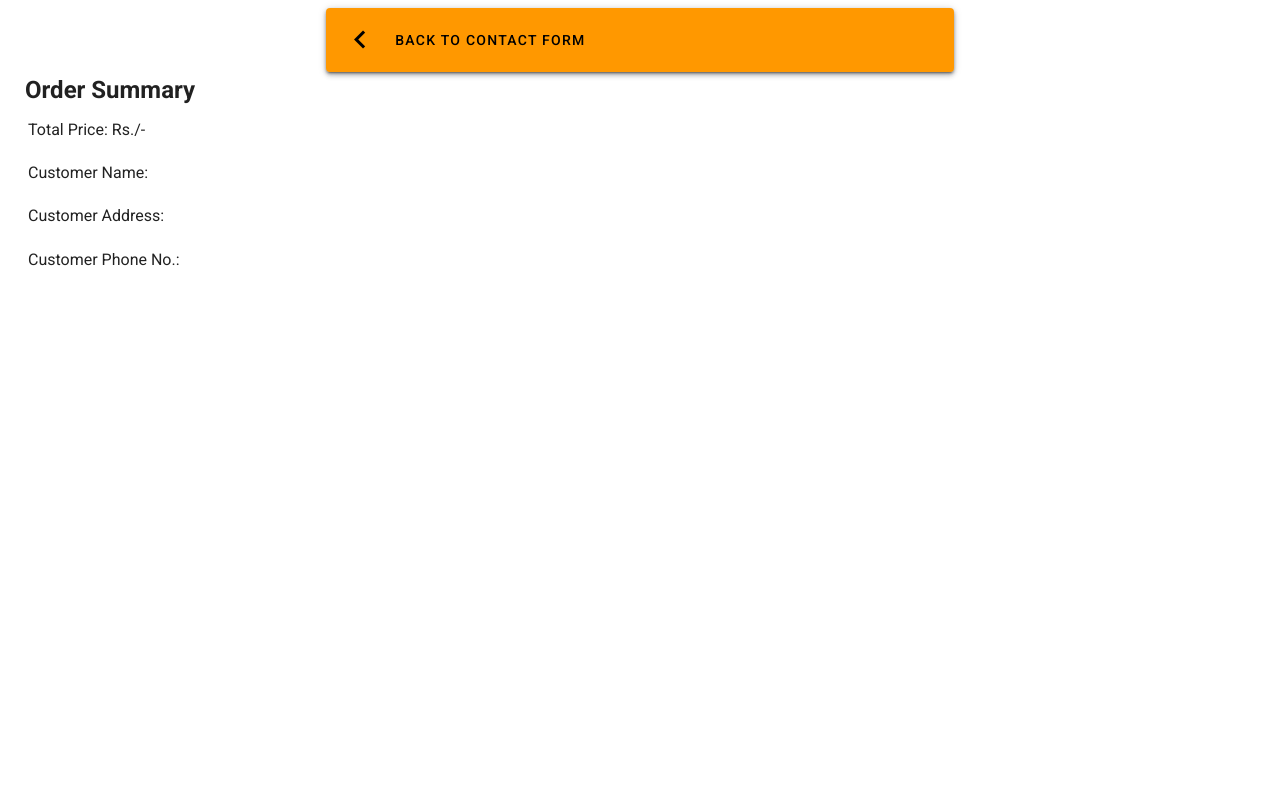
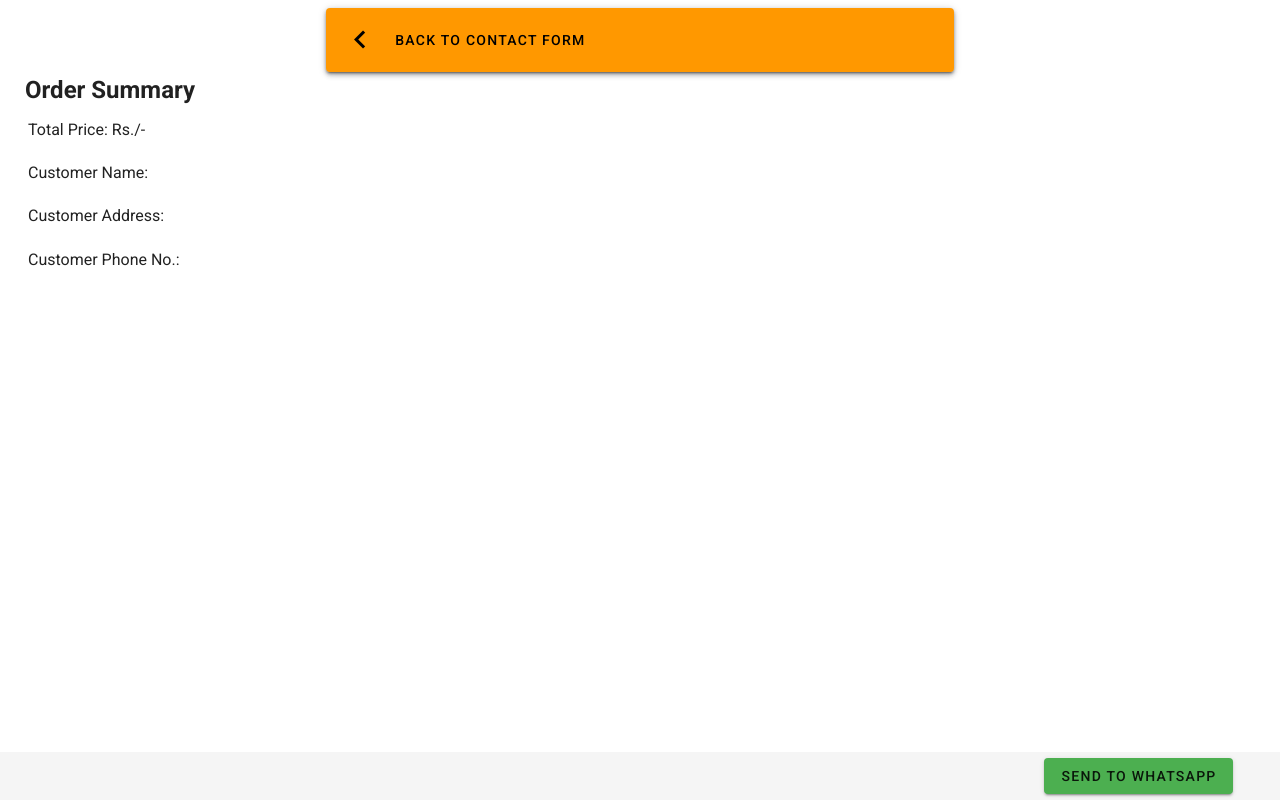
Before and after one commit to anushasanyamkamat/Dreamland-restaurant, a Vue app: page /order-summary in a window 1280 px wide. Built offline with nearby package versions, Linux system fonts and the light colour scheme.

Commit message:
console log the Order Summary

```diff
--- a/src/views/ContactInfo.vue
+++ b/src/views/ContactInfo.vue
@@ -132,6 +132,7 @@ export default {
                     localStorage.setItem('address', this.address);
                     localStorage.setItem('phone', this.phone);
                     this.$router.push('/order-summary');
+
                 }
                 else{
                     alert("Please Enter full contact details");
--- a/src/views/FoodCart.vue
+++ b/src/views/FoodCart.vue
@@ -127,8 +127,7 @@
             checkout: function(){
                 this.$router.push('contact-info');
                 localStorage.setItem('totalPrice', JSON.stringify(this.totalPrice));
-                localStorage.setItem('quantity' ,JSON.stringify(this.foodCartItems.quantity));
-                localStorage.setItem('itemName' ,JSON.stringify(this.foodCartItems.title));
+
 
             },
         },
--- a/src/views/OrderSummary.vue
+++ b/src/views/OrderSummary.vue
@@ -44,6 +44,19 @@
                 <v-list-item-title>Customer Phone No.: {{phone}}</v-list-item-title>
                 </v-col>
         </v-list-item>
+        <v-footer
+            fixed
+            >
+            <v-container>
+                <v-row justify="end">
+                    <v-btn
+                    color="green"
+                    @click="sendToWhatsapp">
+                        Send To WhatsApp
+                    </v-btn>
+                </v-row>
+            </v-container>
+        </v-footer>
     </v-list>
 </template>
 <script>
@@ -69,7 +82,21 @@ export default {
     methods: {
         contactForm: function(){
             this.$router.push('/contact-info');
-        }
+        },
+        sendToWhatsapp: function(){
+            let foodCartItems = this.foodItems.filter(item => item.quantity >0);
+            let result = foodCartItems.map(item => ({ name: item.title, quantity: item.quantity }));
+            let foodCartString = result.reduce((acc, item)=>{
+                return acc + "Item Name: " + item.name + " || " + "Qty: " + item.quantity + "\n"
+            }, '');
+
+            let orderDetails = "Name: " + this.name + "\n" +
+                        "Address: " + this.address + '\n' +
+                        "Mobile No: " + this.phone + '\n' +
+                        foodCartString + "\n";
+            console.log(orderDetails);
+
+        },
     },
 }
 </script>
```
